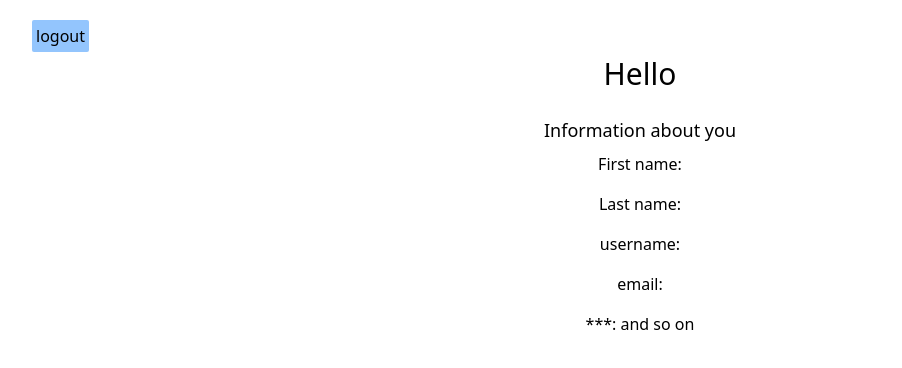
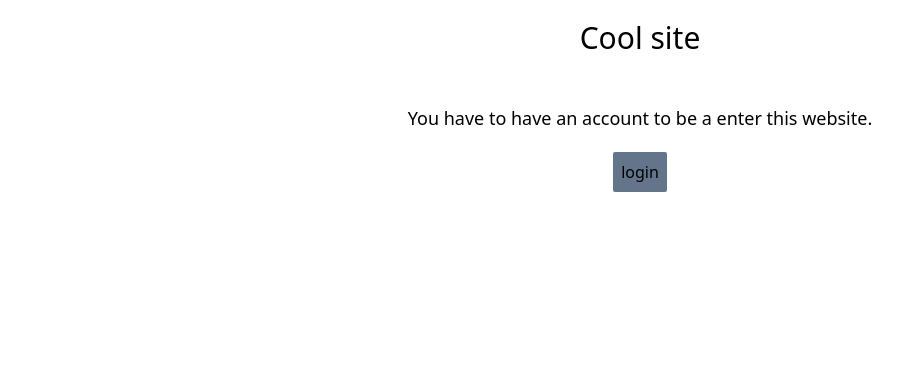
Before and after one commit to iamvetle/authentication, a Vue app in the folder frontend/: page / in a window 1280 px wide. Shown: the top 368 px of the page, without its empty margins (0-902 px from the left). Built offline with nearby package versions, Linux system fonts and the light colour scheme; no server answers.

Commit message:
mypage / homepage works now - FiXED the token problem

```diff
--- a/frontend/src/components/UserPage.vue
+++ b/frontend/src/components/UserPage.vue
@@ -1,7 +1,7 @@
 <!-- This is only going to be rendered if a user is logged in -->
 
 <template>
-<div v-if="typeof token !== 'undefined'" class="container mx-auto"> <!-- User content-->
+<div v-if="token !== null" class="container mx-auto"> <!-- User content-->
     <div class="absolute p-1 top-5 left-8 bg-blue-300 rounded-sm ">
         <router-link to="/logout">logout</router-link>
     </div>
@@ -47,7 +47,8 @@ export default {
     },
     created () {
         this.token = localStorage.getItem("token")
-        if (typeof this.token !== 'undefined') {  // DOES have a token
+        console.log("Token: ", this.token)
+        if (this.token !== null) {  // DOES have a token
 
             axios.get("http://localhost:8888/api/user/", {
                 headers: {
```
Also changed, not shown: 1 other file (tests, documents, lock files or other folders).
